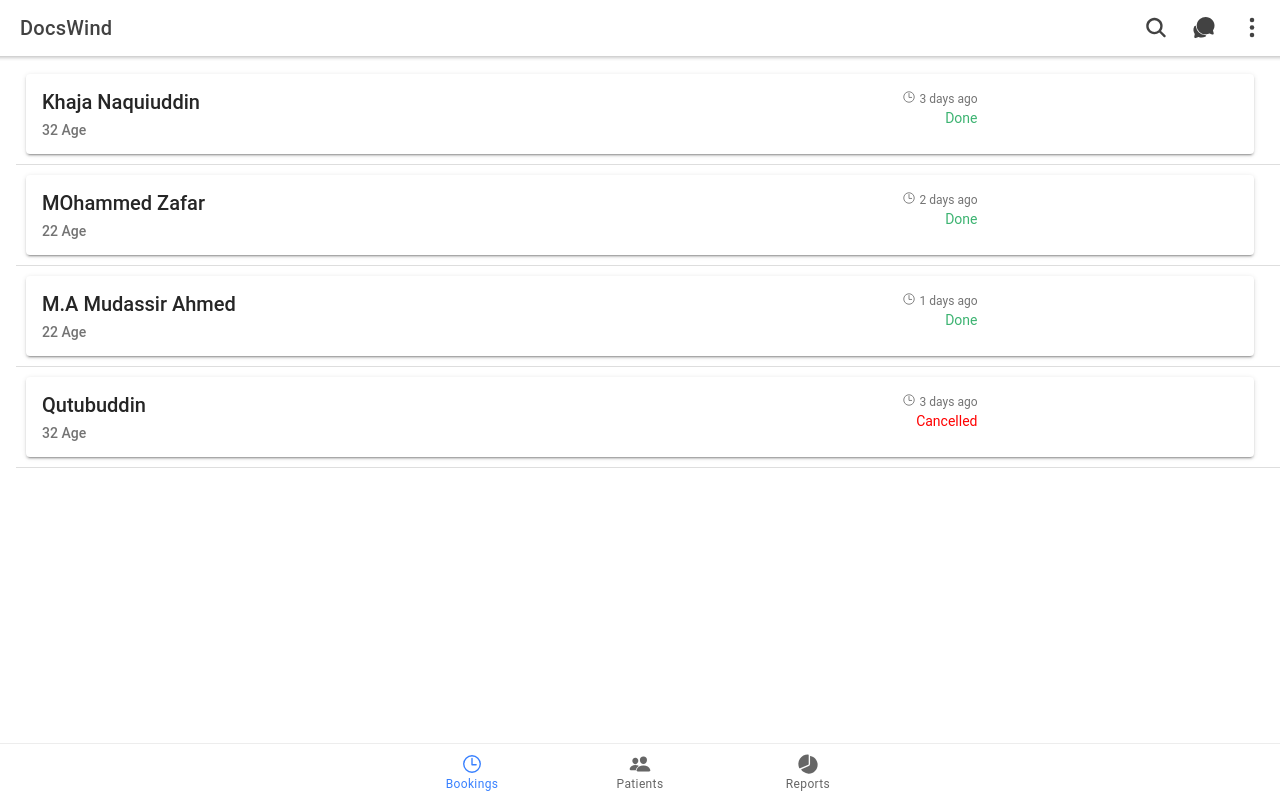
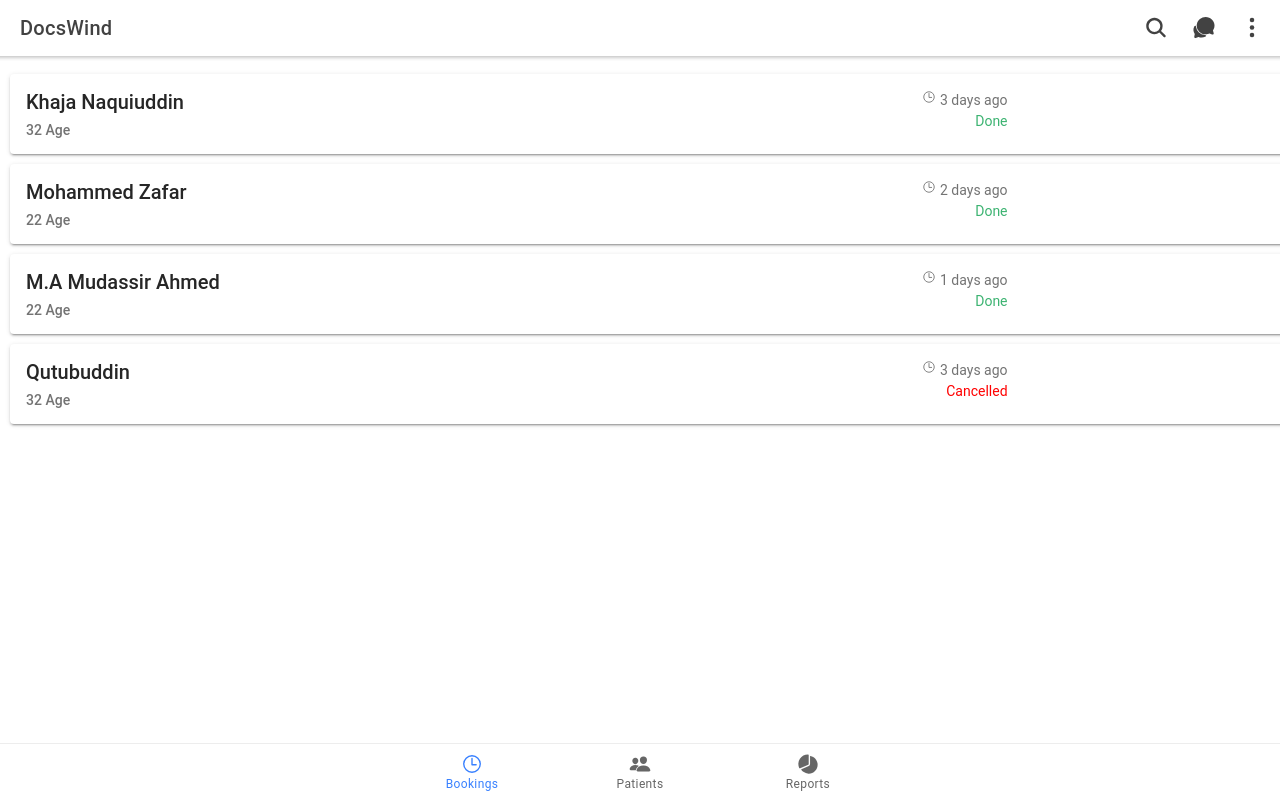
Before and after one commit to zafar26/carewind, a React (Create React App) app: page /bookings in a window 1280 px wide. Built offline with nearby package versions, Linux system fonts and the light colour scheme.

Commit message:
add list component

```diff
--- a/src/components/Card.tsx
+++ b/src/components/Card.tsx
@@ -14,12 +14,12 @@ interface ContainerProps {
 
 const Card: React.FC<ContainerProps> = ({name, age, days, status}) => {
     return(
-    <IonItemSliding >
-        <IonItemOptions side="start">
-            <IonItemOption onClick={() => console.log('favorite clicked')}>Favorite</IonItemOption>
-            <IonItemOption color="danger" onClick={() => console.log('share clicked')}>Share</IonItemOption>
-        </IonItemOptions>
-        <IonItem >
+    // <IonItemSliding >
+    //     <IonItemOptions side="start">
+    //         <IonItemOption onClick={() => console.log('favorite clicked')}>Favorite</IonItemOption>
+    //         <IonItemOption color="danger" onClick={() => console.log('share clicked')}>Share</IonItemOption>
+    //     </IonItemOptions>
+    //     <IonItem >
             <IonCard style={{display:'flex',width:"100%"}}>
                 <IonCardHeader style={{width:"70%"}}>
                     <IonCardTitle >{name}</IonCardTitle>
@@ -29,7 +29,7 @@ const Card: React.FC<ContainerProps> = ({name, age, days, status}) => {
                     <div style={{padding:"16px 0px"}}>
                         <div style={{display:"flex"}}>
                             <IonIcon slot="icon-only" icon={timeOutline} />
-                            <IonLabel style={{fontSize:"12px",marginLeft:"4px"}}>{days} days ago</IonLabel>
+                            <IonLabel style={{fontSize:"14px",marginLeft:"4px"}}>{days} days ago</IonLabel>
                         </div>
                         <div style={{float:"right"}}>
                             {status === "Done" ?
@@ -41,11 +41,11 @@ const Card: React.FC<ContainerProps> = ({name, age, days, status}) => {
                     </div>
                 </IonCardContent>
             </IonCard>
-        </IonItem>
-        <IonItemOptions side="end">
-            <IonItemOption onClick={() => console.log('unread clicked')}>Unread</IonItemOption>
-        </IonItemOptions>
-    </IonItemSliding>
+    //     </IonItem>
+    //     <IonItemOptions side="end">
+    //         <IonItemOption onClick={() => console.log('unread clicked')}>Unread</IonItemOption>
+    //     </IonItemOptions>
+    // </IonItemSliding>
     )
 }
 export default Card;
--- a/src/pages/bookings.tsx
+++ b/src/pages/bookings.tsx
@@ -12,7 +12,7 @@ function Bookings() {
       <IonContent>
         <IonList>
           <Card  name="Khaja Naquiuddin" age={32} days={3} status="Done"/>
-          <Card  name="MOhammed Zafar" age={22} days={2} status="Done"/>
+          <Card  name="Mohammed Zafar" age={22} days={2} status="Done"/>
           <Card  name="M.A Mudassir Ahmed" age={22} days={1} status="Done"/>
           <Card  name="Qutubuddin" age={32} days={3} status="Cancelled"/>
         </IonList>
```
